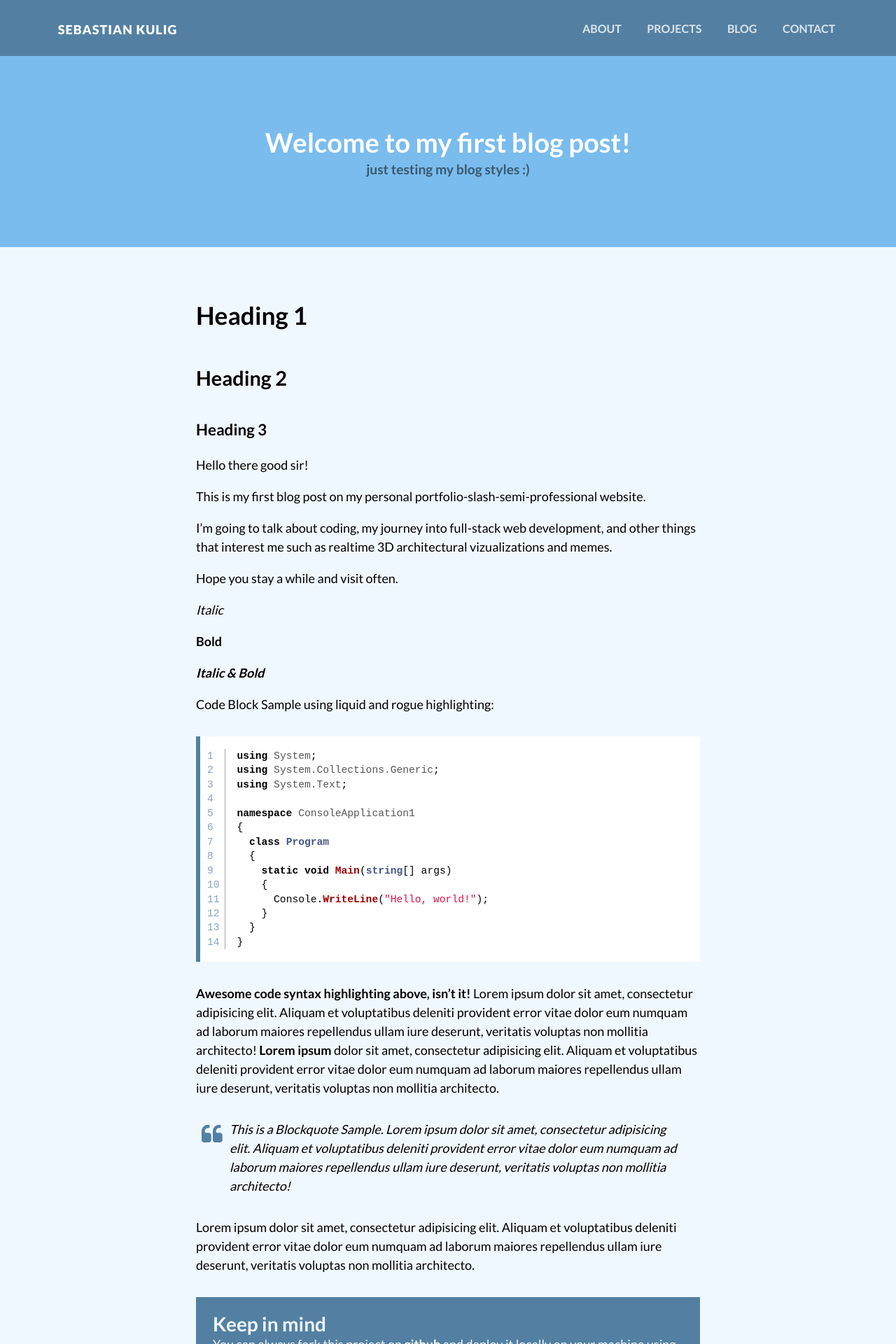
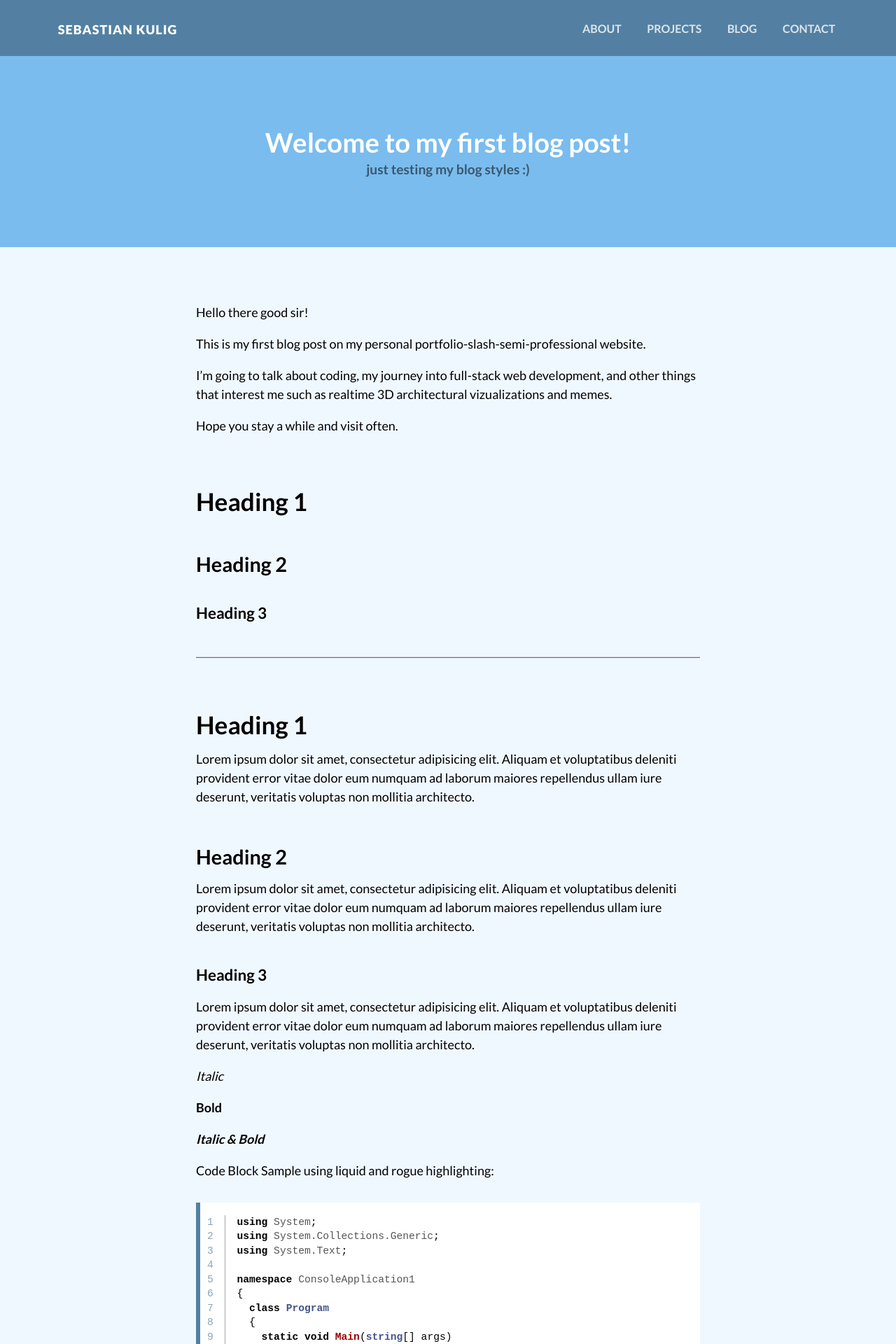
Before and after one commit to sebam2k4/sebastiankulig-Jekyll, a Jekyll site: the page built from source/blog/_posts/2017-08-23-first-post.md, in a window 1280 px wide. Shown: the top 1920 px of the page at 70% size. Built offline with Jekyll 4.4.1, drawn with Linux system fonts in a browser that asks for light colours; nearby versions of some CDN libraries; comment, search, counter and statistics services are not loaded; some of the changed text lies outside the part shown.

Commit message:
Updated content link styling

```diff
--- a/source/assets/css/main.css
+++ b/source/assets/css/main.css
@@ -39,7 +39,17 @@ body {
     line-height: 1;
     box-sizing: inherit;
     font-family: 'Lato', sans-serif;
-    background-color: aliceblue
+    background-color: aliceblue;
+}
+
+hr {
+  display: block;
+  height: 2px;
+  border: 0;
+  border-top: 1px solid #ccc;
+  margin: 3em 0;
+  padding: 0;
+  background-color: #5380A2;
 }
 
 ol,
@@ -710,8 +720,9 @@ article {
 }
 
 .content li {
-    list-style-type: square;
-    line-height: 1.5;
+  list-style-type: square;
+  line-height: 1.5;
+  font-size: 1.125em;
 }
 
 .content ul {
@@ -745,7 +756,8 @@ article {
 }
 
 .content a {
-    color: inherit;
+  color: inherit;
+  text-decoration: underline;
 }
 
 .content a:hover {
@@ -768,6 +780,7 @@ article {
 
 .content h1 {
   font-size: 2.2em;
+  margin-top: 2.2em;
 }
 
 .content h2 {
@@ -779,7 +792,7 @@ article {
 .content h3 {
     font-size: 1.4em;
     font-weight: 700;
-    margin-top: 2em;
+    margin-top: 1.8em;
     line-height: 1.3;
 }
 
@@ -889,6 +902,7 @@ input[type="submit"]:hover {
     transition-duration: 0.4s;
     -webkit-transition-property: color, background-color;
     transition-property: color, background-color;
+    text-decoration: none;
     /* fix font inherit with lato. Check why 900 weight isn't woking */
 }
 
@@ -950,12 +964,10 @@ input[type="submit"]:hover {
   font-style: normal;
 }
 
-.blog h1, .blog h2, .blog h3 {
-  margin: 2em 0 1em 0;
-}
 
-.blog h1:first-of-type {
-  margin: 0 0 1em 0;
+
+.blog:first-child {
+  margin-top: 0;
 }
 
 .comments {
@@ -1000,7 +1012,7 @@ input[type="submit"]:hover {
 .blog code {
   font-family: monospace;
   background: #5380A2;
-  color: aliceblue;
+  color: white;
   padding: .1em .4em;
   border-radius: .4em;
 }
@@ -1043,7 +1055,7 @@ input[type="submit"]:hover {
   border-top-left-radius: .6em;
   color: #9CD9F0;
   font-family: monospace;
-  padding: 2em 1em;
+  padding: 2em 1.5em 2em 2em;
 }
 
 .terminal p {
--- a/source/blog/_posts/2017-08-23-first-post.md
+++ b/source/blog/_posts/2017-08-23-first-post.md
@@ -29,6 +23,23 @@ This is my first blog post on my personal portfolio-slash-semi-professional webs
 I'm going to talk about coding, my journey into full-stack web development, and other things that interest me such as realtime 3D architectural vizualizations and memes.
 
 Hope you stay a while and visit often.
+
+# Heading 1
+
+## Heading 2
+
+### Heading 3
+
+* * *
+
+# Heading 1
+Lorem ipsum dolor sit amet, consectetur adipisicing elit. Aliquam et voluptatibus deleniti provident error vitae dolor eum numquam ad laborum maiores repellendus ullam iure deserunt, veritatis voluptas non mollitia architecto.
+
+## Heading 2
+Lorem ipsum dolor sit amet, consectetur adipisicing elit. Aliquam et voluptatibus deleniti provident error vitae dolor eum numquam ad laborum maiores repellendus ullam iure deserunt, veritatis voluptas non mollitia architecto.
+
+### Heading 3
+Lorem ipsum dolor sit amet, consectetur adipisicing elit. Aliquam et voluptatibus deleniti provident error vitae dolor eum numquam ad laborum maiores repellendus ullam iure deserunt, veritatis voluptas non mollitia architecto.
 
 _Italic_
 
@@ -55,18 +66,18 @@ namespace ConsoleApplication1
 }
 {% endhighlight %}
 
-__Awesome code syntax highlighting above, isn't it!__ Lorem ipsum dolor sit amet, consectetur adipisicing elit. Aliquam et voluptatibus deleniti provident error vitae dolor eum numquam ad laborum maiores repellendus ullam iure deserunt, veritatis voluptas non mollitia architecto! __Lorem ipsum__ dolor sit amet, consectetur adipisicing elit. Aliquam et voluptatibus deleniti provident error vitae dolor eum numquam ad laborum maiores repellendus ullam iure deserunt, veritatis voluptas non mollitia architecto.
+Lorem ipsum dolor [sit amet](#), consectetur adipisicing elit. Aliquam et voluptatibus deleniti provident error vitae dolor eum numquam ad laborum maiores repellendus ullam iure deserunt, veritatis voluptas non mollitia architecto.
 
 > This is a Blockquote Sample. Lorem ipsum dolor sit amet, consectetur adipisicing elit. Aliquam et voluptatibus deleniti provident error vitae dolor eum numquam ad laborum maiores repellendus ullam iure deserunt, veritatis voluptas non mollitia architecto!
 
-Lorem ipsum dolor sit amet, consectetur adipisicing elit. Aliquam et voluptatibus deleniti provident error vitae dolor eum numquam ad laborum maiores repellendus ullam iure deserunt, veritatis voluptas non mollitia architecto.
+Lorem ipsum dolor sit amet, [consectetur adipisicing elit](#). Aliquam et voluptatibus deleniti provident error vitae dolor eum numquam ad laborum maiores repellendus ullam iure deserunt, veritatis voluptas non mollitia architecto.
 
 <div class="note blue">
 #### Keep in mind
 You can always fork this project on [github](https://github.com/sebam2k4/sebastiankulig-Jekyll) and deploy it locally on your machine using `bundle exec jekyll serve` terminal command. Then you can acces the preview on `localhost:4000` It is that easy.
 </div>
 
-Lorem ipsum dolor sit amet, consectetur adipisicing elit. Aliquam et voluptatibus deleniti provident error vitae dolor eum numquam ad laborum maiores repellendus ullam iure deserunt, veritatis voluptas non mollitia architecto. Lorem ipsum dolor sit amet, consectetur adipisicing elit. Aliquam et voluptatibus deleniti provident error vitae dolor eum numquam ad laborum maiores repellendus ullam iure deserunt, veritatis voluptas non mollitia architecto.
+Lorem ipsum dolor sit amet, consectetur adipisicing elit. Aliquam et voluptatibus deleniti provident error vitae dolor eum numquam ad laborum maiores repellendus ullam iure deserunt, veritatis voluptas non mollitia architecto.
 
 Here is a sample terminal window with commands and output:
 
```
Also changed, not shown: other parts of source/blog/_posts/2017-08-23-first-post.md (+1 -24 lines).
